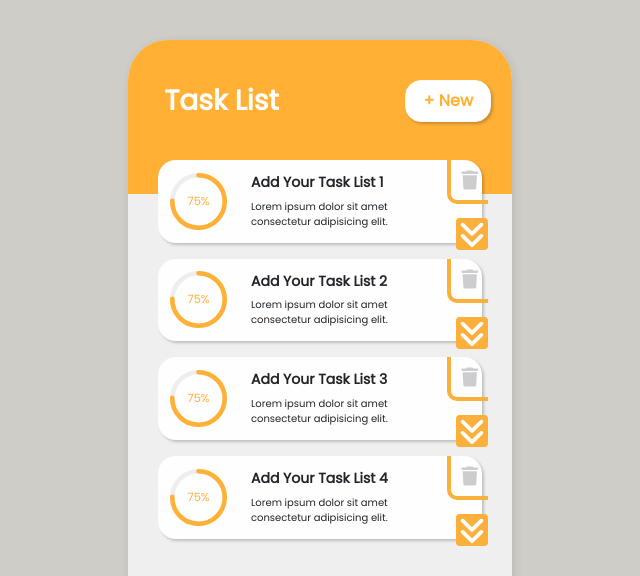
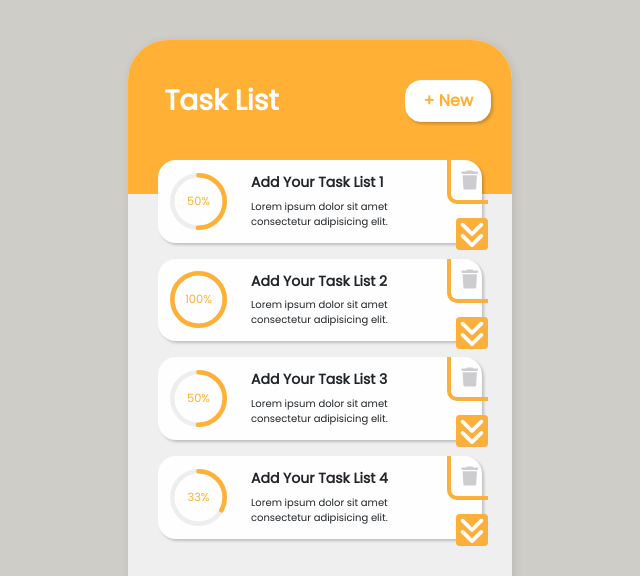
Before and after one commit to isgb/todolistfronted, a React (Vite) app: page / in a window 1280 px wide. Shown: the top 576 px of the page, without its empty margins (320-960 px from the left). Built offline with nearby package versions, Linux system fonts and the light colour scheme.

Commit message:
porcentaje de checks seleccionados

```diff
--- a/src/components/CardsList/CardTasks/CardTasks.jsx
+++ b/src/components/CardsList/CardTasks/CardTasks.jsx
@@ -20,12 +20,24 @@ export const CardTasks = ({ cardTasks, indexCard }) => {
     setTasksList([newTask, ...tasksList]);
   };
 
+  const handlePercentageSelectedChecks = () => {
+    const totalTasks = tasksList.length;
+    const completedTasks = tasksList.filter((task) => task.isCompleted).length;
+
+    const percentage =
+      totalTasks === 0 ? 0 : Math.round((completedTasks / totalTasks) * 100);
+
+      return percentage
+  };
+
   return (
     <div className="container-card-tasks">
       {/* Card descriptivo de tareas */}
       <div className="row justify-content-between card-tasks">
         {/* CircularProgressBar Component */}
-        <CircularProgressBar />
+        <CircularProgressBar
+          percentage={handlePercentageSelectedChecks()}
+        />
         {/* Card de informacion  */}
         <CardInformation title={title} description={description} />
         {/* Botones de la card */}
--- a/src/components/CardsList/CardTasks/CircularProgressBar.jsx
+++ b/src/components/CardsList/CardTasks/CircularProgressBar.jsx
@@ -1,13 +1,15 @@
 import React from 'react'
 import { CircularProgressbar, buildStyles } from "react-circular-progressbar";
 
-export const CircularProgressBar = () => {
+export const CircularProgressBar = ({percentage}) => {
+
+  // console.log("percentage",percentage)
   return (
     <div className="col-3 porcentaje d-flex justify-content-center align-content-center">
         <div className="content-circularprogressbar d-flex align-items-center justify-content-center">
           <CircularProgressbar
-            value={75}
-            text={`${75}%`}
+            value={percentage}
+            text={`${percentage}%`}
             styles={buildStyles({
               textColor: "#FFB035",
               pathColor: "#FFB035",
```
Also changed, not shown: src/context/CardTasksContext.jsx (+12 -8 lines).
